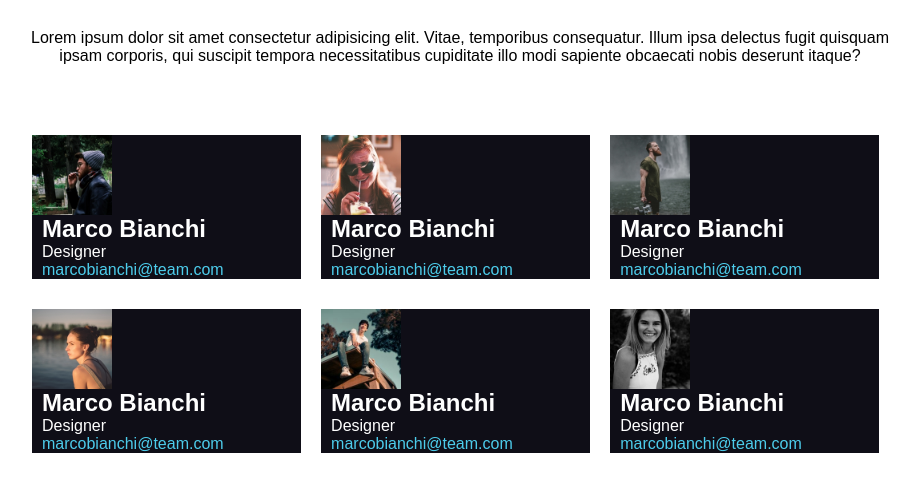
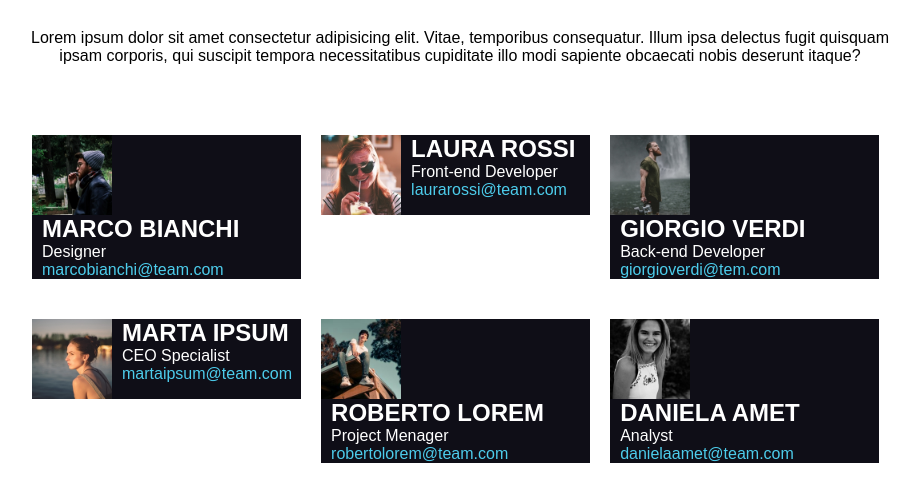
Before and after one commit to davidegiak/html-css-float-cards, a plain HTML site: page index.html in a window 1280 px wide. Shown: the part 108-610 px from the top of the page, without its empty margins (180-1099 px from the left). Drawn offline with Linux system fonts and the light colour scheme.

Commit message:
RIFINITURE

```diff
--- a/CSS/style.css
+++ b/CSS/style.css
@@ -72,5 +72,5 @@ header {
 }
 
 .down {
-    margin-top: 10px;
+    margin-top: 20px;
 }
--- a/index.html
+++ b/index.html
@@ -23,7 +23,7 @@
                 <div class="caption">
                     <img src="./img/male1.png" alt="" class="img">
                     <div class="description">
-                        <h2>Marco Bianchi</h2>
+                        <h2>MARCO BIANCHI</h2>
                         <p>Designer</p>
                         <p class="mail">marcobianchi@team.com</p>
                     </div>
@@ -33,9 +33,9 @@
                 <div class="caption">
                     <img src="./img/female1.png" alt="" class="img">
                     <div class="description">
-                        <h2>Marco Bianchi</h2>
-                        <p>Designer</p>
-                        <p class="mail">marcobianchi@team.com</p>
+                        <h2>LAURA ROSSI</h2>
+                        <p>Front-end Developer</p>
+                        <p class="mail">laurarossi@team.com</p>
                     </div>
                 </div>
             </div>
@@ -43,9 +43,9 @@
                 <div class="caption">
                     <img src="./img/male2.png" alt="" class="img">
                     <div class="description">
-                        <h2>Marco Bianchi</h2>
-                        <p>Designer</p>
-                        <p class="mail">marcobianchi@team.com</p>
+                        <h2>GIORGIO VERDI</h2>
+                        <p>Back-end Developer</p>
+                        <p class="mail">giorgioverdi@tem.com</p>
                     </div>
                 </div>
             </div>
@@ -58,9 +58,9 @@
                 <div class="caption down">
                     <img src="./img/female2.png" alt="" class="img">
                     <div class="description">
-                        <h2>Marco Bianchi</h2>
-                        <p>Designer</p>
-                        <p class="mail">marcobianchi@team.com</p>
+                        <h2>MARTA IPSUM</h2>
+                        <p>CEO Specialist</p>
+                        <p class="mail">martaipsum@team.com</p>
                     </div>
                 </div>
             </div>
@@ -68,9 +68,9 @@
                 <div class="caption down">
                     <img src="./img/male3.png" alt="" class="img">
                     <div class="description">
-                        <h2>Marco Bianchi</h2>
-                        <p>Designer</p>
-                        <p class="mail">marcobianchi@team.com</p>
+                        <h2>ROBERTO LOREM</h2>
+                        <p>Project Menager</p>
+                        <p class="mail">robertolorem@team.com</p>
                     </div>
                 </div>
             </div>
@@ -78,9 +78,9 @@
                 <div class="caption down">
                     <img src="./img/female3.png" alt="" class="img">
                     <div class="description">
-                        <h2>Marco Bianchi</h2>
-                        <p>Designer</p>
-                        <p class="mail">marcobianchi@team.com</p>
+                        <h2>DANIELA AMET</h2>
+                        <p>Analyst</p>
+                        <p class="mail">danielaamet@team.com</p>
                     </div>
                 </div>
             </div>
```
